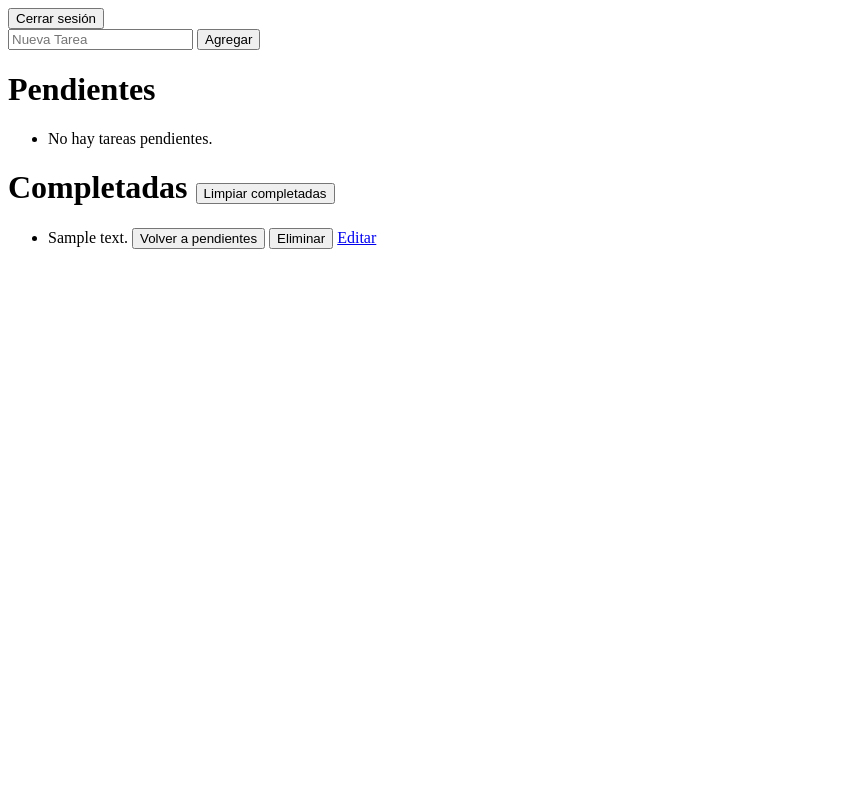
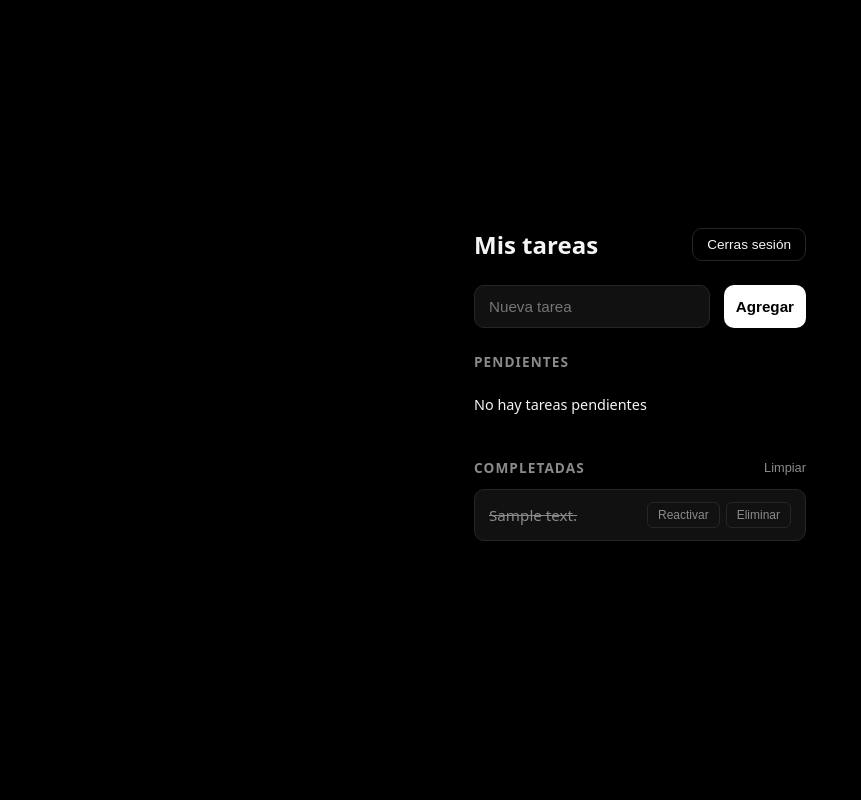
Before and after one commit to elaptopsito/listas-web, a Django app: page / in a window 1280 px wide. Shown: the whole page, without its empty margins (0-861 px from the left). Run offline with Django 5.2, Linux system fonts and the light colour scheme; a user stored in the database is signed in; tables that the repository leaves empty hold one stand-in row (values such as "Sample post").

Commit message:
Ahora tiene diseño con base.html y autenticacion por usuario, re piola viste

```diff
--- a/core/settings.py
+++ b/core/settings.py
@@ -130,3 +130,4 @@ MAILERS = {
 LOGIN_URL = "login"
 LOGIN_REDIRECT_URL = "lista"
 LOGOUT_REDIRECT_URL = "login"
+STATIC_URL = "static/"
--- /dev/null
+++ b/tareas/static/estilos.css
@@ -0,0 +1,261 @@
+:root {
+    --fondo: #000000;
+    --superficie: #111111;
+    --borde: #262626;
+    --texto: #f5f5f5;
+    --texto-suave: #8a8a8a;
+    --acento: #ffffff;
+    --radio: 10px;
+}
+
+* {
+    box-sizing: border-box;
+}
+
+body {
+    margin: 0;
+    min-height: 100vh;
+    background: var(--fondo);
+    color: var(--texto);
+    font-family: system-ui, -apple-system, "Segoe UI", Roboto, sans-serif;
+    display: flex;
+    align-items: center;
+    justify-content: center;
+}
+
+.contenedor {
+    width: 100%;
+    max-width: 380px;
+    padding: 24px;
+}
+
+h1 {
+    font-size: 1.5rem;
+    font-weight: 600;
+    margin: 0 0 24px;
+    text-align: center;
+}
+
+form {
+    margin: 0;
+    display: flex;
+    flex-direction: column;
+    gap: 14px;
+}
+
+form p {
+    margin: 0;
+    display: flex;
+    flex-direction: column;
+    gap: 12px;
+}
+
+label {
+    font-size: 0.85rem;
+    color: var(--texto-suave);
+}
+
+input[type="text"],
+input[type="password"] {
+    background: var(--superficie);
+    border: 1px solid var(--borde);
+    border-radius: var(--radio);
+    color: var(--texto);
+    padding: 12px 14px;
+    font-size: 0.95rem;
+    outline: none;
+    transition: border-color 0.2s;
+}
+
+input[type="texto"]:focus,
+input[type="texto"]:focus {
+    border-color: var(--acento);
+}
+
+button {
+    background: var(--acento);
+    color: #000000;
+    border: none;
+    border-radius: var(--radio);
+    padding: 12px;
+    font-size: 0.95rem;
+    font-weight: 600;
+    cursor: pointer;
+    transition: opacity 0.2s;
+}
+
+button:hover {
+    opacity: 0.85;
+}
+
+.enlace-pie {
+    margin-top: 20px;
+    text-align: center;
+    font-size: 0.9rem;
+    color: var(--texto-suave);
+}
+
+a {
+    color: var(--texto);
+    text-decoration: none;
+    border-bottom: 1px solid var(--borde);
+}
+
+a:hover {
+    border-bottom-color: var(--acento);
+}
+
+.errorlist {
+    list-style: none;
+    padding: 0;
+    margin: 0;
+    color: #ff6b6b;
+    font-size: 0.85rem;
+}
+
+.contenedor-ancho {
+    max-width: 560px;
+}
+
+.barra {
+    display: flex;
+    justify-content: space-between;
+    align-items: center;
+    margin-bottom: 24px;
+}
+
+.barra h1 {
+    margin: 0;
+    text-align: left;
+}
+
+.barra form {
+    flex-direction: row;
+    margin: 0;
+}
+
+.barra button {
+    background: transparent;
+    color: var(--texto);
+    border: 1px solid var(--borde);
+    padding: 8px 14px;
+    font-size: 0.85rem;
+    font-weight: 500;
+}
+
+.barra button:hover {
+    border-color: var(--acento);
+    opacity: 1;
+}
+
+.agregar {
+    flex-direction: row;
+    margin-bottom: 24px;
+}
+
+.agregar input {
+    flex: 1;
+}
+
+.seccion {
+    margin-bottom: 32px;
+}
+
+.seccion-titulo {
+    display: flex;
+    justify-content: space-between;
+    align-items: center;
+    font-size: 0.85rem;
+    font-weight: 600;
+    color: var(--texto-suave);
+    text-transform: uppercase;
+    letter-spacing: 0.08em;
+    margin: 0 0 12px;
+}
+
+.seccion-titulo form {
+    margin: 0;
+    flex-direction: row;
+}
+
+.seccion-titulo button {
+    background: transparent;
+    color: var(--texto-suave);
+    border: none;
+    padding: 0;
+    font-size: 0.8rem;
+    font-weight: 500;
+    text-transform: none;
+    letter-spacing: normal;
+}
+
+.seccion-titulo button:hover {
+    color: var(--texto);
+    opacity: 1;
+}
+
+.lista {
+    list-style: none;
+    padding: 0;
+    margin: 0;
+    display: flex;
+    flex-direction: column;
+    gap: 8px;
+}
+
+.tarea {
+    display: flex;
+    justify-content: space-between;
+    align-items: center;
+    gap: 12px;
+    background: var(--superficie);
+    border: 1px solid var(--borde);
+    border-radius: var(--radio);
+    padding: 12px 14px;
+}
+
+.tarea-texto {
+    flex: 1;
+    font-size: 0.95rem;
+}
+
+.tarea.hecha .tarea-texto {
+    color: var(--texto-suave);
+    text-decoration: line-through;
+}
+
+.acciones {
+    display: flex;
+    gap: 6px;
+    align-items: center;
+}
+
+.acciones form {
+    margin: 0;
+    flex-direction: row;
+}
+
+.acciones a,
+.acciones button {
+    font-size: 0.75rem;
+    padding: 5px 10px;
+    border: 1px solid var(--borde);
+    border-radius: 6px;
+    background: transparent;
+    color: var(--texto-suave);
+    font-weight: 500;
+}
+
+.acciones a:hover,
+.acciones button:hover {
+    color: var(--texto);
+    border-color: var(--acento);
+    opacity: 1;
+}
+
+.vacio {
+    color: var(--texto-suace);
+    font-size: 0.9rem;
+    padding: 12px 0;
+    margin: 0;
+}
--- /dev/null
+++ b/tareas/templates/base.html
@@ -0,0 +1,16 @@
+{% load static %}
+<!DOCTYPE html>
+<html lang="en">
+<head>
+    <meta charset="UTF-8">
+    <meta name="viewport" content="width=device-width, initial-scale=1.0">
+    <title>{% block titulo %}Tareas{% endblock %}</title>
+    <link rel="stylesheet" href="{% static 'estilos.css' %}">
+</head>
+<body>
+    <main class="contenedor">
+        {% block contenido %}
+        {% endblock %}
+    </main>
+</body>
+</html>
--- a/tareas/templates/tareas/lista.html
+++ b/tareas/templates/tareas/lista.html
@@ -1,64 +1,69 @@
-<!DOCTYPE html>
-<html lang="en">
-<head>
-    <meta charset="UTF-8">
-    <title>Lista de tareas</title>
-</head>
-<body>
-    <form method="post" action="{% url 'logout' %}" style="display:inline">
+{% extends 'base.html' %}
+
+{% block titulo %}Mis tareas{% endblock %}
+
+{% block contenido %}
+<div class="barra">
+    <h1>Mis tareas</h1>
+    <form method="post" action="{% url 'logout' %}">
         {% csrf_token %}
-        <button type="submit">Cerrar sesión</button>
+        <button type="submit">Cerras sesión</button>
     </form>
-    <form method="post" action="{% url 'agregar' %}">
-        {% csrf_token %}
-        <input type="text" name="texto" placeholder="Nueva Tarea" required>
-        <button type="submit">Agregar</button>
-    </form>
+</div>
 
-    <h1>Pendientes</h1>
-    <ul>
+<form method="post" action="{% url 'agregar' %}" class="agregar">
+    {% csrf_token %}
+    <input type="text" name="texto" placeholder="Nueva tarea" required>
+    <button type="submit">Agregar</button>
+</form>
+
+<section class="seccion">
+    <h2 class="seccion-titulo">Pendientes</h2>
+    <ul class="lista">
         {% for tarea in pendientes %}
-            <li>
-                {{ tarea.texto }}
-                <form method="post" action="{% url 'alternar' tarea.pk %}" style="display:inline">
-                    {% csrf_token %}
-                    <button type="submit">Completar</button>
-                </form>
-                <form method="post" action="{% url 'eliminar' tarea.pk %}" style="display:inline">
-                    {% csrf_token %}
-                    <button type="submit">Eliminar</button>
-                </form>
-                <a href="{% url 'editar' tarea.pk %}">Editar</a>
+            <li class="tarea">
+                <span class="tarea-texto">{{ tarea.texto }}</span>
+                <div class="acciones">
+                    <a href="{% url 'editar' tarea.pk %}">Editar</a>
+                    <form method="post" action="{% url 'alternar' tarea.pk %}" style="display:inline">
+                        {% csrf_token %}
+                        <button type="submit">Completar</button>
+                    </form>
+                </div>
             </li>
         {% empty %}
-            <li>No hay tareas pendientes.</li>
+            <li class="vacio">No hay tareas pendientes</li>
         {% endfor %}
     </ul>
+</section>
 
-    <h1>Completadas
-        <form method="post" action="{% url 'limpiar' %}" style="display:inline"
-            onsubmit="return confirm('¿Borrar todas las tareas completadas?');">
+<section class="seccion">
+    <h2 class="seccion-titulo">
+        Completadas
+        <form method="post" action="{% url 'limpiar' %}"
+        onsubmit="return confirm('¿Borras todas las tareas completadas?');">
             {% csrf_token %}
-            <button type="submit">Limpiar completadas</button>
+            <button type="submit">Limpiar</button>
         </form>
-    </h1>
-    <ul>
+    </h2>
+    <ul class="lista">
         {% for tarea in completadas %}
-            <li>
-                {{ tarea.texto }}
-                <form method="post" action="{% url 'alternar' tarea.pk %}" style="display:inline">
-                    {% csrf_token %}
-                    <button type="submit">Volver a pendientes</button>
-                </form>
-                <form method="post" action="{% url 'eliminar' tarea.pk %}" style="display:inline">
-                    {% csrf_token %}
-                    <button type="submit">Eliminar</button>
-                </form>
-                <a href="{% url 'editar' tarea.pk %}">Editar</a>
+            <li class="tarea hecha">
+                <span class="tarea-texto">{{ tarea.texto }}</span>
+                <div class="acciones">
+                    <form method="post" action="{% url 'alternar' tarea.pk %}">
+                        {% csrf_token %}
+                        <button type="submit">Reactivar</button>
+                    </form>
+                    <form method="post" action="{% url 'eliminar' tarea.pk %}">
+                        {% csrf_token %}
+                        <button type="submit">Eliminar</button>
+                    </form>
+                </div>
             </li>
         {% empty %}
-            <li>No hay tareas completadas.</li>
+            <li class="vacio">No hay tareas completadas</li>
         {% endfor %}
     </ul>
-</body>
-</html>
+</section>
+{% endblock %}
```
Also changed, not shown: tareas/templates/registration/login.html (+7 -10 lines), tareas/templates/registration/registro.html (+7 -10 lines), tareas/templates/tareas/editar.html (+13 -16 lines).
